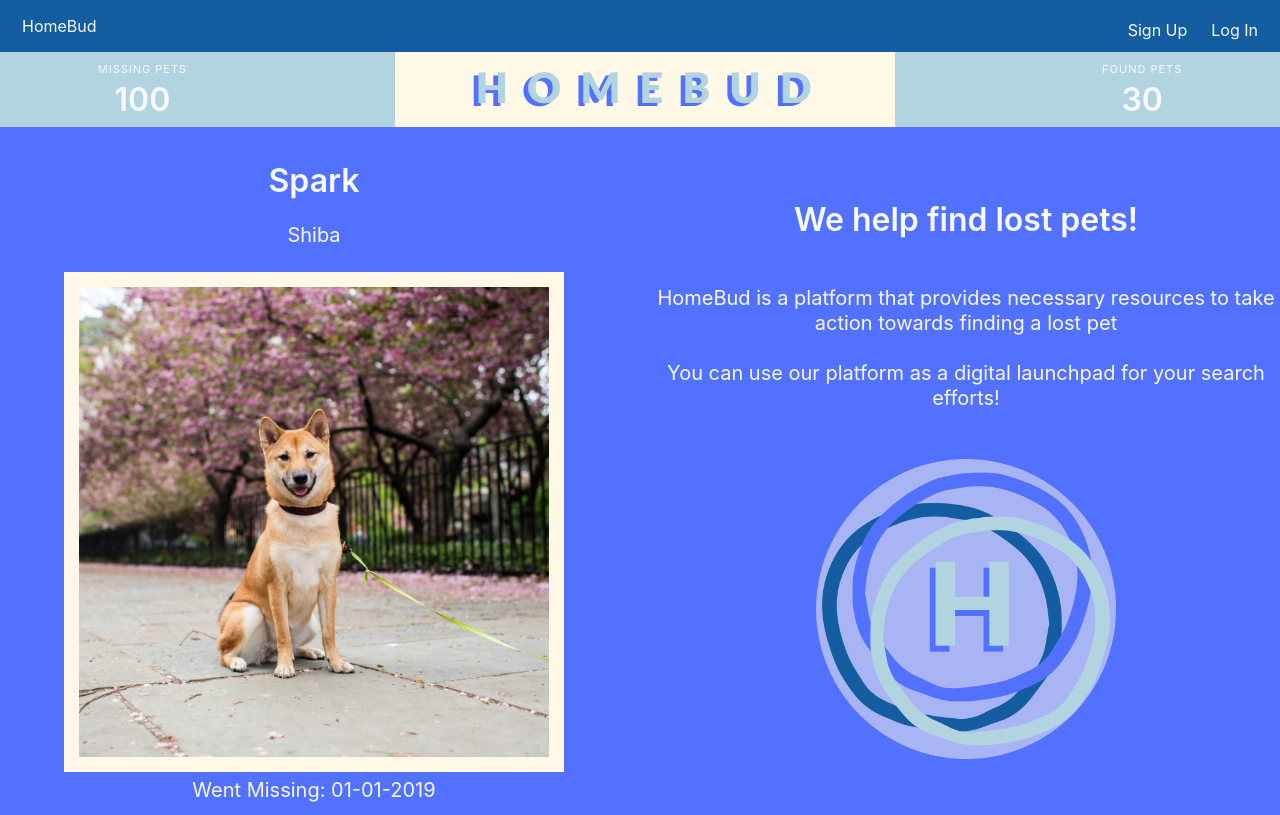
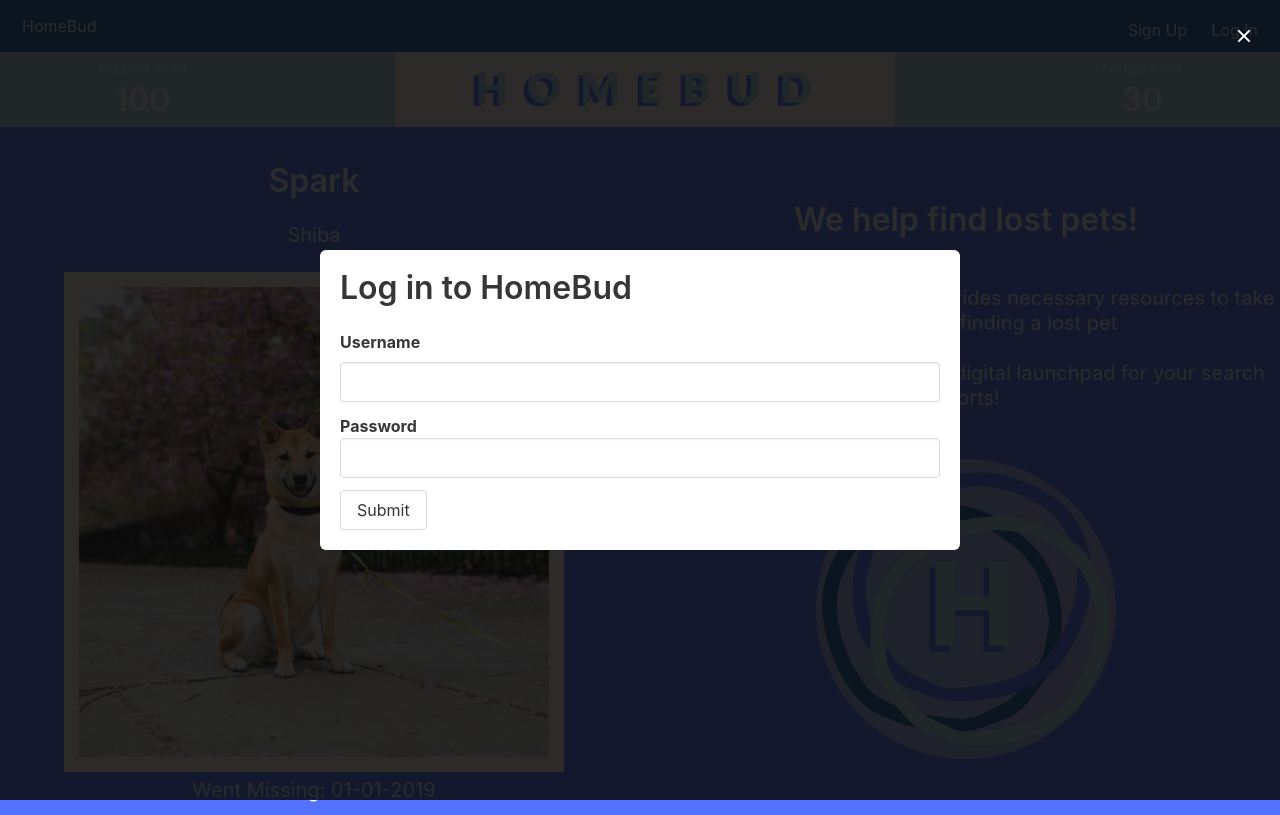
Before and after one commit to vmc9/HomeBud, a Vue app: page /#/home in a window 1280 px wide. Built offline with nearby package versions, Linux system fonts and the light colour scheme.

Commit message:
updated login form

```diff
--- /dev/null
+++ b/src/components/login.vue
@@ -0,0 +1,40 @@
+<template>
+    <div class="modal is-active" id="login">
+        <div class="modal-background"></div>
+        <div class="modal-content">
+            <div class="box">
+                <h3 class="title is-3">Log in to HomeBud</h3>
+                <div class="field">
+                    <label class="label">Username</label>
+                    <div class="control">
+                        <input type="text" class="input" placeholder="">
+                    </div>
+                </div>
+
+                <div class="field">
+                    <div class="control">
+                        <label class="label">Password</label>
+                    </div>
+                    <input type="password" class="input" placeholder="">
+                </div>
+
+                <div class="field">
+                    <div class="control">
+                        <button class="button">Submit</button>
+                    </div>
+                </div>
+            </div>
+        </div>
+        <button class="modal-close is-large" aria-label="close"></button>
+    </div>
+</template>
+
+<script>
+export default {
+    name: 'login'
+}
+</script>
+
+<style scoped>
+
+</style>
--- a/src/components/navBar.vue
+++ b/src/components/navBar.vue
@@ -17,19 +17,22 @@
         :class="active ? 'is-active' : ''"
         >
         <div id="base" class="navbar-start">
-            <a href="" class="navbar-item">HomeBud</a>
+            <a class="navbar-item">HomeBud</a>
         </div>
         <div class="navbar-end">
           <div class="buttons">
-            <a href="" class="navbar-item">Sign Up</a>
-            <a href="" class="navbar-item">Log In</a>
+            <a class="navbar-item">Sign Up</a>
+            <a class="navbar-item">Log In</a>
           </div>
       </div>
       </div>
+    <login/>
   </nav>
 </template>
 
 <script>
+import login from './login'
+
 export default {
     name: 'navBar',
     data() {
@@ -38,11 +41,17 @@ export default {
         }
     },
     components: {
-
+        login
     },
     methods: {
         toggle(){
             this.active = !this.active;
+        },
+        login(){
+
+        },
+        register(){
+
         }
     }
 }
```
Also changed, not shown: src/views/secure.vue (added, +19 -0 lines), src/components/register.vue (added).
